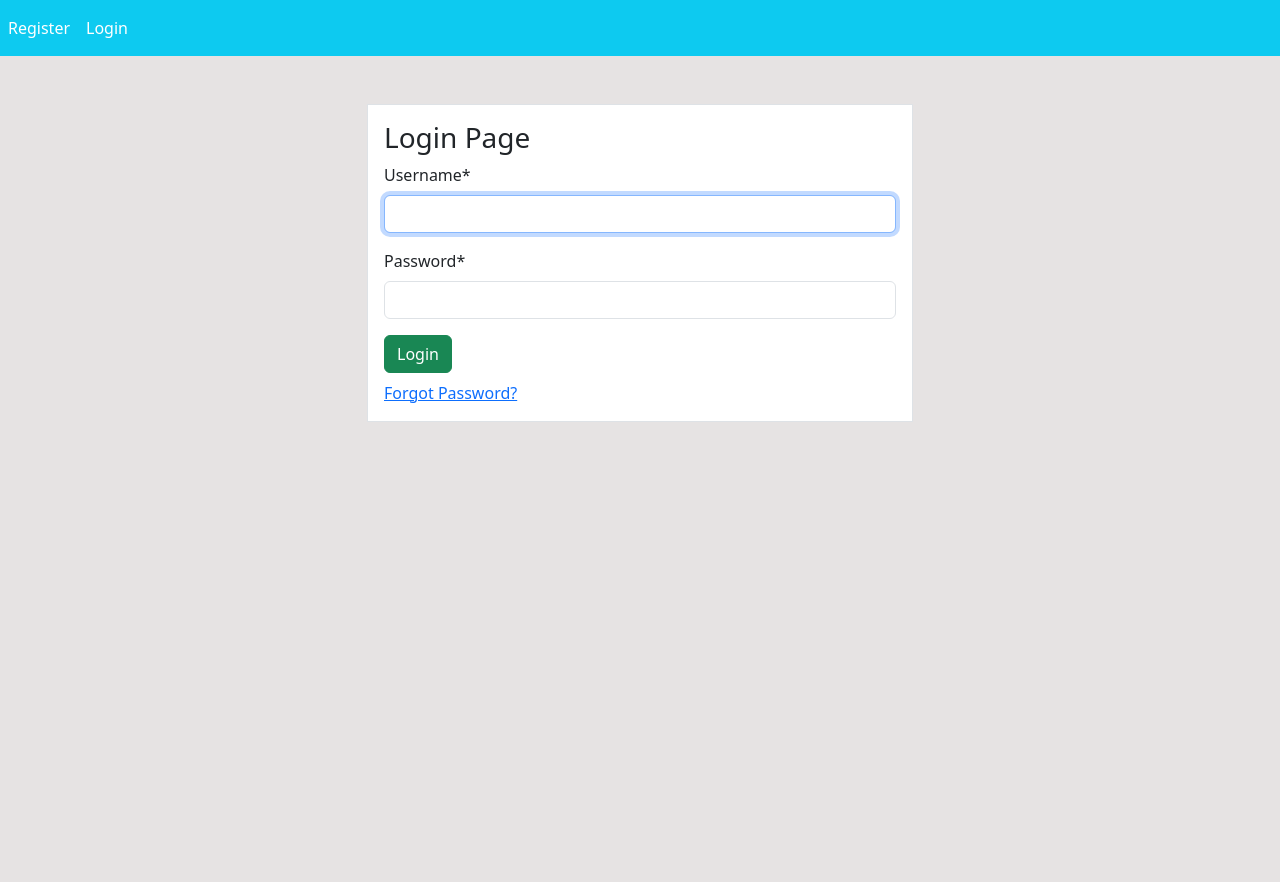
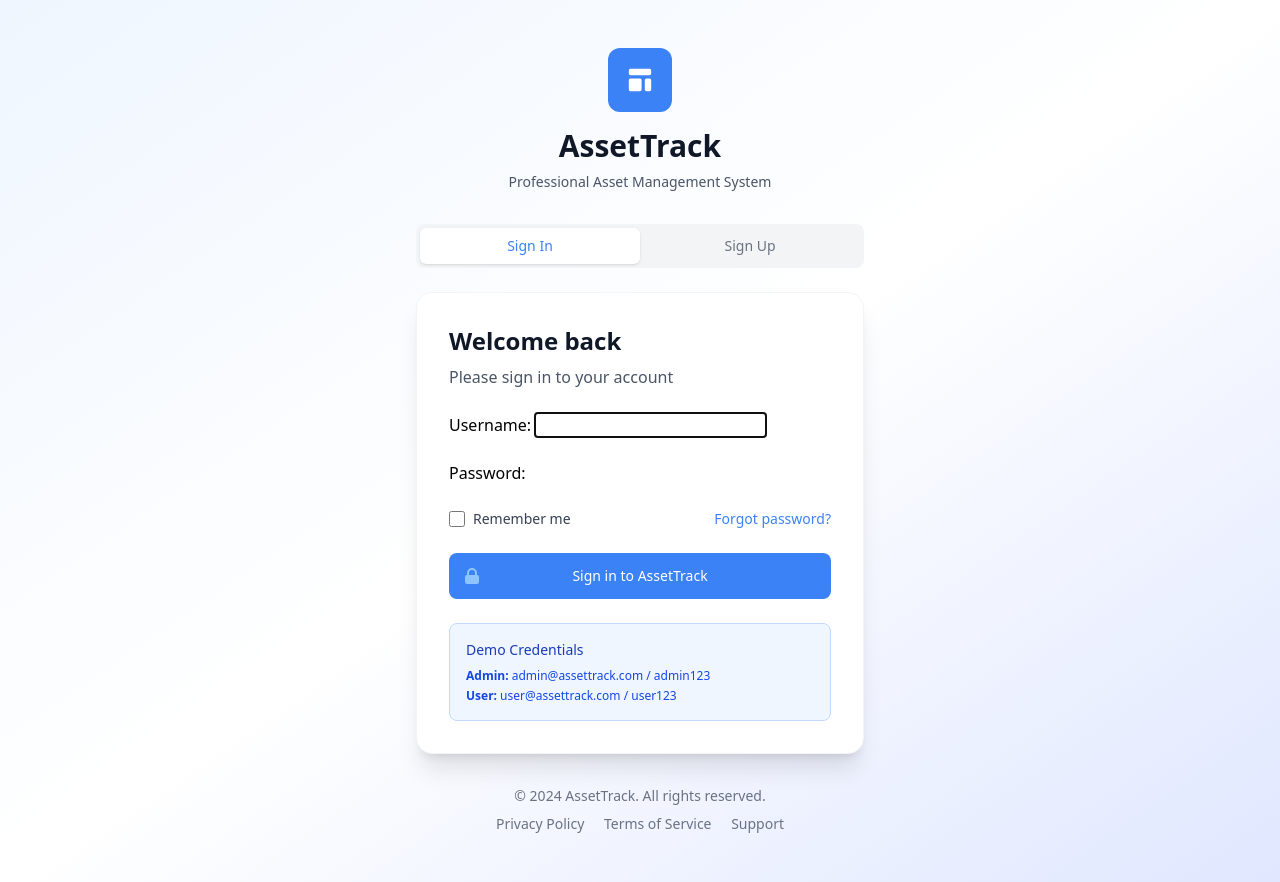
Before and after one commit to eman-jandog/django-inventory, a Django app: page / in a window 1280 px wide. Before the commit the page ends 421 px from the top, so only its background shows below. Run offline with Django 5.2, Linux system fonts and the light colour scheme; some libraries are stand-ins or nearby versions.

Commit message:
redesign login section

```diff
--- a/templates/partials/base.html
+++ b/templates/partials/base.html
@@ -18,9 +18,11 @@
         <script src="https://cdn.jsdelivr.net/npm/chart.js@2.9.4/dist/Chart.min.js"></script>
 
         <!--Custome CSS-->
-        <link rel="stylesheet" href="{% static '/css/style.css' %}">
+        <link rel="stylesheet" href="{% static 'css/style.css' %}">
 
-        <title>{% block title %}Home Page{% endblock %}</title>
+        <script src="https://cdn.tailwindcss.com"></script>
+
+        <title>{% block title %}{% endblock %}</title>
     </head>
 
     <body>
--- /dev/null
+++ b/user/templates/user/auth/login.html
@@ -0,0 +1,35 @@
+{% extends "user/base.html" %}
+{% load tailwind_filters %}
+{% block title %}
+    Login Page
+{% endblock %}
+{% block form_content %}
+    <form method="post" class="space-y-4 sm:space-y-6">
+        {% csrf_token %}
+        {{ form|crispy }}
+        <div class="flex items-center justify-between">
+            <div class="flex items-center">
+                <input id="rememberMe" name="rememberMe" type="checkbox" class="h-3 w-3 sm:h-4 sm:w-4 text-primary focus:ring-primary border-gray-300 rounded">
+                <label for="rememberMe" class="ml-2 block text-xs sm:text-sm text-gray-700">
+                    Remember me
+                </label>
+            </div>
+            <div class="text-xs sm:text-sm">
+                <a href="#" onclick="showForgotPassword()" class="font-medium text-primary hover:text-secondary transition-colors">
+                    Forgot password?
+                </a>
+            </div>
+        </div>
+
+        <div>
+            <button type="submit" class="group relative w-full flex justify-center py-2.5 sm:py-3 px-4 border border-transparent text-xs sm:text-sm font-medium rounded-lg text-white bg-primary hover:bg-secondary focus:outline-none focus:ring-2 focus:ring-offset-2 focus:ring-primary transition-all duration-200 transform hover:scale-105">
+                <span class="absolute left-0 inset-y-0 flex items-center pl-2 sm:pl-3">
+                    <svg class="h-4 w-4 sm:h-5 sm:w-5 text-blue-300 group-hover:text-blue-200" fill="currentColor" viewBox="0 0 20 20">
+                        <path fill-rule="evenodd" d="M5 9V7a5 5 0 0110 0v2a2 2 0 012 2v5a2 2 0 01-2 2H5a2 2 0 01-2-2v-5a2 2 0 012-2zm8-2v2H7V7a3 3 0 016 0z" clip-rule="evenodd"></path>
+                    </svg>
+                </span>
+                Sign in to AssetTrack
+            </button>
+        </div>
+    </form>
+{% endblock %}
--- /dev/null
+++ b/user/templates/user/base.html
@@ -0,0 +1,229 @@
+{% load static %}
+
+<!DOCTYPE html>
+<html lang="en">
+<head>
+    <meta charset="UTF-8">
+    <meta name="viewport" content="width=device-width, initial-scale=1.0">
+    <script src="https://cdn.jsdelivr.net/npm/@tailwindcss/browser@4"></script>
+    <style type="text/tailwindcss">
+      @theme {
+        --color-primary: #3B82F6;
+        --color-secondary: #1E40AF;
+      }
+    </style>
+
+    <title>{% block title %}{% endblock %}</title>
+</head>
+<body class="bg-gray-50 font-sans">
+        <div id="authContainer" class="min-h-screen bg-gradient-to-br from-blue-50 via-white to-indigo-100">
+        <div class="min-h-screen flex items-center justify-center py-4 px-4 sm:py-12 sm:px-6 lg:px-8">
+            <div class="max-w-md w-full space-y-4 sm:space-y-8">
+                <!-- Header -->
+                <div class="text-center">
+                    <div class="mx-auto h-12 w-12 sm:h-16 sm:w-16 bg-primary rounded-xl flex items-center justify-center mb-3 sm:mb-4">
+                        <svg class="h-6 w-6 sm:h-8 sm:w-8 text-white" fill="currentColor" viewBox="0 0 20 20">
+                            <path d="M3 4a1 1 0 011-1h12a1 1 0 011 1v2a1 1 0 01-1 1H4a1 1 0 01-1-1V4zM3 10a1 1 0 011-1h6a1 1 0 011 1v6a1 1 0 01-1 1H4a1 1 0 01-1-1v-6zM14 9a1 1 0 00-1 1v6a1 1 0 001 1h2a1 1 0 001-1v-6a1 1 0 00-1-1h-2z"></path>
+                        </svg>
+                    </div>
+                    <h2 class="text-2xl sm:text-3xl font-bold text-gray-900">AssetTrack</h2>
+                    <p class="mt-1 sm:mt-2 text-xs sm:text-sm text-gray-600">Professional Asset Management System</p>
+                </div>
+
+                <!-- Toggle Buttons -->
+                <div class="flex bg-gray-100 rounded-lg p-1 mb-4 sm:mb-6">
+                    <button id="loginTab" onclick="showLogin()" class="flex-1 py-2 px-2 sm:px-4 text-xs sm:text-sm font-medium rounded-md transition-all duration-200 bg-white text-primary shadow-sm">
+                        Sign In
+                    </button>
+                    <button id="registerTab" onclick="showRegister()" class="flex-1 py-2 px-2 sm:px-4 text-xs sm:text-sm font-medium rounded-md hover:text-gray-700 transition-all duration-200 text-gray-500">
+                        Sign Up
+                    </button>
+                </div>
+
+                <!-- Login Form -->
+                <div id="loginForm" class="bg-white rounded-2xl shadow-xl p-4 sm:p-8 border border-gray-100">
+                    <div class="mb-4 sm:mb-6">
+                        <h3 class="text-xl sm:text-2xl font-semibold text-gray-900 mb-1 sm:mb-2">Welcome back</h3>
+                        <p class="text-sm sm:text-base text-gray-600">Please sign in to your account</p>
+                    </div>
+
+                    {% block form_content %}{% endblock %}
+
+                    <!-- Demo Credentials -->
+                    <div class="mt-4 sm:mt-6 p-3 sm:p-4 bg-blue-50 rounded-lg border border-blue-200">
+                        <h4 class="text-xs sm:text-sm font-medium text-blue-800 mb-1 sm:mb-2">Demo Credentials</h4>
+                        <div class="text-xs text-blue-700 space-y-1">
+                            <div class="break-all"><strong>Admin:</strong> admin@assettrack.com / admin123</div>
+                            <div class="break-all"><strong>User:</strong> user@assettrack.com / user123</div>
+                        </div>
+                    </div>
+                </div>
+
+                <!-- Register Form -->
+                <div id="registerForm" class="bg-white rounded-2xl shadow-xl p-8 border border-gray-100 hidden">
+                    <div class="mb-6">
+                        <h3 class="text-2xl font-semibold text-gray-900 mb-2">Create account</h3>
+                        <p class="text-gray-600">Join AssetTrack to manage your assets efficiently</p>
+                    </div>
+
+                    <form class="space-y-6" onsubmit="handleRegister(event)">
+                        <div class="grid grid-cols-2 gap-4">
+                            <div>
+                                <label for="firstName" class="block text-sm font-medium text-gray-700 mb-2">
+                                    First name
+                                </label>
+                                <input id="firstName" name="firstName" type="text" required="" class="block w-full px-3 py-3 border border-gray-300 rounded-lg focus:outline-none focus:ring-2 focus:ring-primary focus:border-transparent transition-colors" placeholder="John">
+                            </div>
+                            <div>
+                                <label for="lastName" class="block text-sm font-medium text-gray-700 mb-2">
+                                    Last name
+                                </label>
+                                <input id="lastName" name="lastName" type="text" required="" class="block w-full px-3 py-3 border border-gray-300 rounded-lg focus:outline-none focus:ring-2 focus:ring-primary focus:border-transparent transition-colors" placeholder="Doe">
+                            </div>
+                        </div>
+
+                        <div>
+                            <label for="registerEmail" class="block text-sm font-medium text-gray-700 mb-2">
+                                Email address
+                            </label>
+                            <div class="relative">
+                                <div class="absolute inset-y-0 left-0 pl-3 flex items-center pointer-events-none">
+                                    <svg class="h-5 w-5 text-gray-400" fill="currentColor" viewBox="0 0 20 20">
+                                        <path d="M2.003 5.884L10 9.882l7.997-3.998A2 2 0 0016 4H4a2 2 0 00-1.997 1.884z"></path>
+                                        <path d="M18 8.118l-8 4-8-4V14a2 2 0 002 2h12a2 2 0 002-2V8.118z"></path>
+                                    </svg>
+                                </div>
+                                <input id="registerEmail" name="email" type="email" required="" class="block w-full pl-10 pr-3 py-3 border border-gray-300 rounded-lg focus:outline-none focus:ring-2 focus:ring-primary focus:border-transparent transition-colors" placeholder="john.doe@company.com">
+                            </div>
+                        </div>
+
+                        <div>
+                            <label for="company" class="block text-sm font-medium text-gray-700 mb-2">
+                                Company
+                            </label>
+                            <input id="company" name="company" type="text" required="" class="block w-full px-3 py-3 border border-gray-300 rounded-lg focus:outline-none focus:ring-2 focus:ring-primary focus:border-transparent transition-colors" placeholder="Your Company Name">
+                        </div>
+
+                        <div>
+                            <label for="registerPassword" class="block text-sm font-medium text-gray-700 mb-2">
+                                Password
+                            </label>
+                            <div class="relative">
+                                <div class="absolute inset-y-0 left-0 pl-3 flex items-center pointer-events-none">
+                                    <svg class="h-5 w-5 text-gray-400" fill="currentColor" viewBox="0 0 20 20">
+                                        <path fill-rule="evenodd" d="M5 9V7a5 5 0 0110 0v2a2 2 0 012 2v5a2 2 0 01-2 2H5a2 2 0 01-2-2v-5a2 2 0 012-2zm8-2v2H7V7a3 3 0 016 0z" clip-rule="evenodd"></path>
+                                    </svg>
+                                </div>
+                                <input id="registerPassword" name="password" type="password" required="" class="block w-full pl-10 pr-10 py-3 border border-gray-300 rounded-lg focus:outline-none focus:ring-2 focus:ring-primary focus:border-transparent transition-colors" placeholder="Create a strong password">
+                                <button type="button" onclick="togglePassword('registerPassword')" class="absolute inset-y-0 right-0 pr-3 flex items-center">
+                                    <svg class="h-5 w-5 text-gray-400 hover:text-gray-600" fill="currentColor" viewBox="0 0 20 20">
+                                        <path d="M10 12a2 2 0 100-4 2 2 0 000 4z"></path>
+                                        <path fill-rule="evenodd" d="M.458 10C1.732 5.943 5.522 3 10 3s8.268 2.943 9.542 7c-1.274 4.057-5.064 7-9.542 7S1.732 14.057.458 10zM14 10a4 4 0 11-8 0 4 4 0 018 0z" clip-rule="evenodd"></path>
+                                    </svg>
+                                </button>
+                            </div>
+                            <div class="mt-2">
+                                <div class="text-xs text-gray-500">Password must contain:</div>
+                                <ul class="text-xs text-gray-500 mt-1 space-y-1">
+                                    <li id="length" class="flex items-center">
+                                        <span class="w-2 h-2 bg-gray-300 rounded-full mr-2"></span>
+                                        At least 8 characters
+                                    </li>
+                                    <li id="uppercase" class="flex items-center">
+                                        <span class="w-2 h-2 bg-gray-300 rounded-full mr-2"></span>
+                                        One uppercase letter
+                                    </li>
+                                    <li id="number" class="flex items-center">
+                                        <span class="w-2 h-2 bg-gray-300 rounded-full mr-2"></span>
+                                        One number
+                                    </li>
+                                </ul>
+                            </div>
+                        </div>
+
+                        <div>
+                            <label for="confirmPassword" class="block text-sm font-medium text-gray-700 mb-2">
+                                Confirm password
+                            </label>
+                            <div class="relative">
+                                <div class="absolute inset-y-0 left-0 pl-3 flex items-center pointer-events-none">
+                                    <svg class="h-5 w-5 text-gray-400" fill="currentColor" viewBox="0 0 20 20">
+                                        <path fill-rule="evenodd" d="M5 9V7a5 5 0 0110 0v2a2 2 0 012 2v5a2 2 0 01-2 2H5a2 2 0 01-2-2v-5a2 2 0 012-2zm8-2v2H7V7a3 3 0 016 0z" clip-rule="evenodd"></path>
+                                    </svg>
+                                </div>
+                                <input id="confirmPassword" name="confirmPassword" type="password" required="" class="block w-full pl-10 pr-3 py-3 border border-gray-300 rounded-lg focus:outline-none focus:ring-2 focus:ring-primary focus:border-transparent transition-colors" placeholder="Confirm your password">
+                            </div>
+                        </div>
+
+                        <div class="flex items-center">
+                            <input id="agreeTerms" name="agreeTerms" type="checkbox" required="" class="h-4 w-4 text-primary focus:ring-primary border-gray-300 rounded">
+                            <label for="agreeTerms" class="ml-2 block text-sm text-gray-700">
+                                I agree to the <a href="#" class="text-primary hover:text-secondary">Terms of Service</a> and
+                                <a href="#" class="text-primary hover:text-secondary">Privacy Policy</a>
+                            </label>
+                        </div>
+
+                        <div>
+                            <button type="submit" class="group relative w-full flex justify-center py-3 px-4 border border-transparent text-sm font-medium rounded-lg text-white bg-primary hover:bg-secondary focus:outline-none focus:ring-2 focus:ring-offset-2 focus:ring-primary transition-all duration-200 transform hover:scale-105">
+                                <span class="absolute left-0 inset-y-0 flex items-center pl-3">
+                                    <svg class="h-5 w-5 text-blue-300 group-hover:text-blue-200" fill="currentColor" viewBox="0 0 20 20">
+                                        <path d="M8 9a3 3 0 100-6 3 3 0 000 6zM8 11a6 6 0 016 6H2a6 6 0 016-6z"></path>
+                                    </svg>
+                                </span>
+                                Create AssetTrack Account
+                            </button>
+                        </div>
+                    </form>
+                </div>
+
+                <!-- Forgot Password Form -->
+                <div id="forgotForm" class="bg-white rounded-2xl shadow-xl p-8 border border-gray-100 hidden">
+                    <div class="mb-6">
+                        <h3 class="text-2xl font-semibold text-gray-900 mb-2">Reset password</h3>
+                        <p class="text-gray-600">Enter your email to receive reset instructions</p>
+                    </div>
+
+                    <form class="space-y-6" onsubmit="handleForgotPassword(event)">
+                        <div>
+                            <label for="forgotEmail" class="block text-sm font-medium text-gray-700 mb-2">
+                                Email address
+                            </label>
+                            <div class="relative">
+                                <div class="absolute inset-y-0 left-0 pl-3 flex items-center pointer-events-none">
+                                    <svg class="h-5 w-5 text-gray-400" fill="currentColor" viewBox="0 0 20 20">
+                                        <path d="M2.003 5.884L10 9.882l7.997-3.998A2 2 0 0016 4H4a2 2 0 00-1.997 1.884z"></path>
+                                        <path d="M18 8.118l-8 4-8-4V14a2 2 0 002 2h12a2 2 0 002-2V8.118z"></path>
+                                    </svg>
+                                </div>
+                                <input id="forgotEmail" name="email" type="email" required="" class="block w-full pl-10 pr-3 py-3 border border-gray-300 rounded-lg focus:outline-none focus:ring-2 focus:ring-primary focus:border-transparent transition-colors" placeholder="Enter your email">
+                            </div>
+                        </div>
+
+                        <div>
+                            <button type="submit" class="w-full flex justify-center py-3 px-4 border border-transparent text-sm font-medium rounded-lg text-white bg-primary hover:bg-secondary focus:outline-none focus:ring-2 focus:ring-offset-2 focus:ring-primary transition-all duration-200">
+                                Send Reset Instructions
+                            </button>
+                        </div>
+
+                        <div class="text-center">
+                            <button type="button" onclick="showLogin()" class="text-sm text-primary hover:text-secondary">
+                                ← Back to sign in
+                            </button>
+                        </div>
+                    </form>
+                </div>
+
+                <!-- Footer -->
+                <div class="text-center text-sm text-gray-500">
+                    <p>© 2024 AssetTrack. All rights reserved.</p>
+                    <div class="mt-2 space-x-4">
+                        <a href="#" class="hover:text-gray-700">Privacy Policy</a>
+                        <a href="#" class="hover:text-gray-700">Terms of Service</a>
+                        <a href="#" class="hover:text-gray-700">Support</a>
+                    </div>
+                </div>
+            </div>
+        </div>
+    </div>
+</body>
+</html>
--- a/user/templates/user/login.html
+++ /dev/null
@@ -1,22 +0,0 @@
-{% extends "partials/base.html" %}
-{% load crispy_forms_tags %}
-{% block title %}
-    Login Page
-{% endblock %}
-{% block content %}
-<div class="container">
-    <div class="row mt-5">
-         <div class="col-md-6 offset-md-3">
-            <div class="border bg-white p-3">
-                <h3>Login Page</h3>
-                <form method="POST" class="mb-2">
-                    {% csrf_token %}
-                    {{ form|crispy }}
-                    <input class="btn btn-success" type="submit" value="Login">
-                </form>
-                <a href="{% url 'password_reset' %}">Forgot Password?</a>
-            </div>
-         </div>
-    </div>
-</div>
-{% endblock %}
--- a/user/urls.py
+++ b/user/urls.py
@@ -3,7 +3,7 @@
 from . import views
 
 urlpatterns = [
-    path('', auth_views.LoginView.as_view(template_name='user/login.html'), name='user-login'),
+    path('', auth_views.LoginView.as_view(template_name='user/auth/login.html'), name='user-login'),
     path('logout/', auth_views.LogoutView.as_view(template_name='user/logout.html'), name='user-logout'),
     path('register/', views.register, name='user-register'),
     path('profile/', views.profile, name='user-profile'),
```
Also changed, not shown: inventory/settings.py (+6 -3 lines), db.sqlite3, 3 other files.
